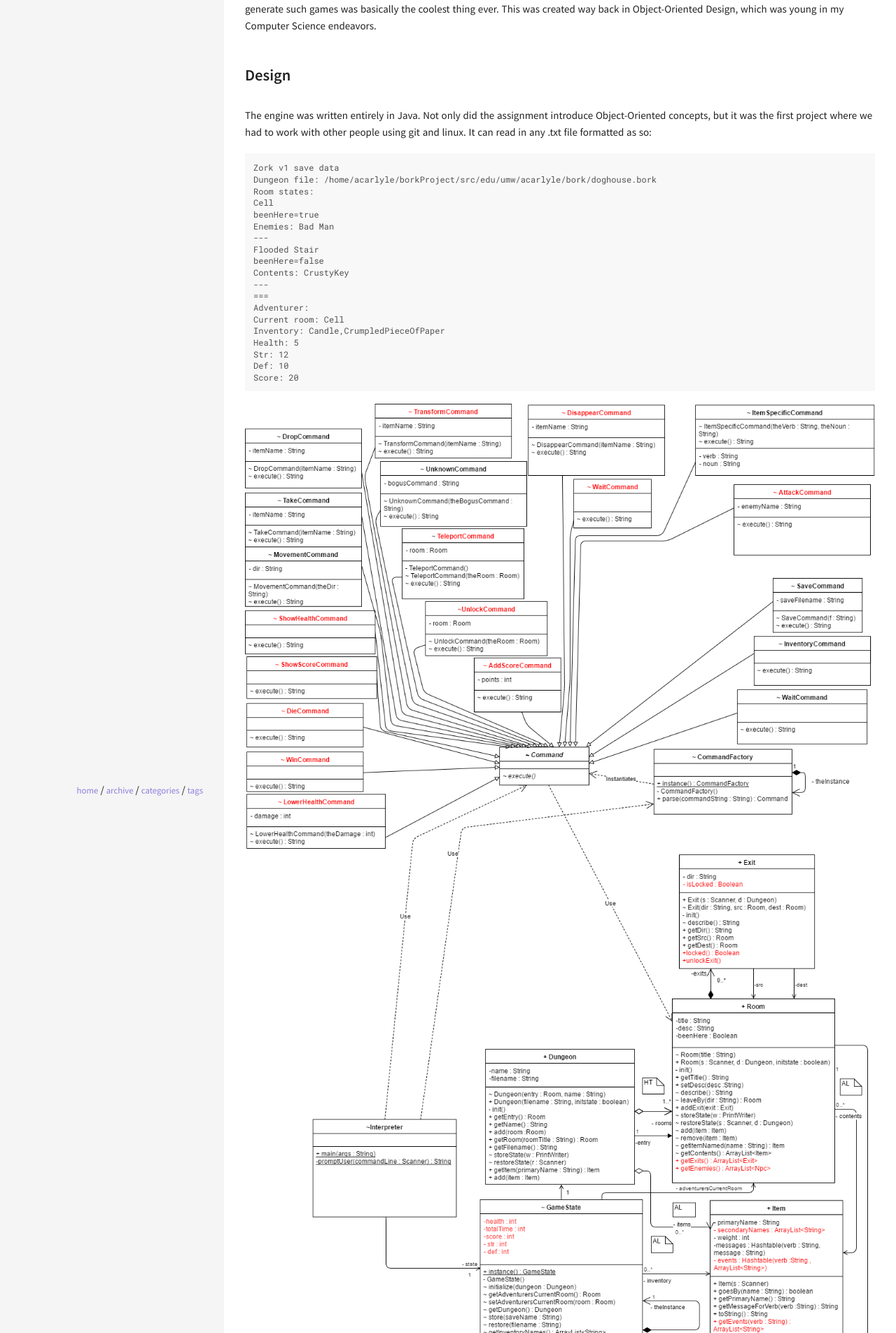
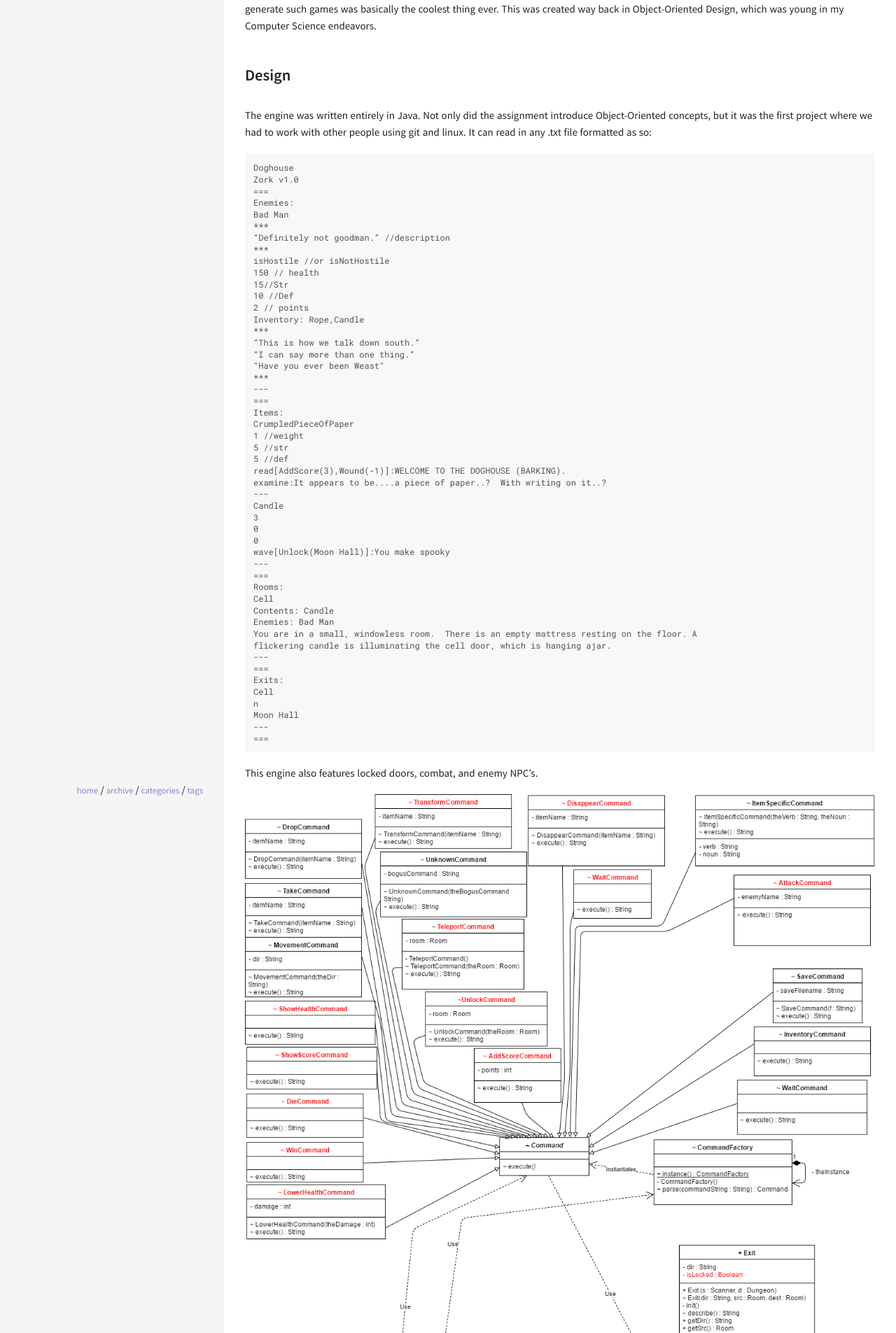
Before and after one commit to acarlyle/acarlyle.github.io, a Jekyll site: the page built from _posts/2017-04-27-enter-bork.md, in a window 1280 px wide. Shown: the part 954-2859 px from the top of the page at 70% size. Built offline with Jekyll 4.4.1, drawn with Linux system fonts in a browser that asks for light colours.

Commit message:
Updated 2017-04-27-enter-bork.md

```diff
--- a/_posts/2017-04-27-enter-bork.md
+++ b/_posts/2017-04-27-enter-bork.md
@@ -17,24 +17,57 @@ One of my favorite projects I made while at Mary Wash was bork.  I love ye old t
 
 The engine was written entirely in Java.  Not only did the assignment introduce Object-Oriented concepts, but it was the first project where we had to work with other people using git and linux.  It can read in any .txt file formatted as so:
 
-	Zork v1 save data
-	Dungeon file: /home/acarlyle/borkProject/src/edu/umw/acarlyle/bork/doghouse.bork
-	Room states:
-	Cell
-	beenHere=true
-	Enemies: Bad Man
-	---
-	Flooded Stair
-	beenHere=false
-	Contents: CrustyKey
-	---
-	===
-	Adventurer:
-	Current room: Cell
-	Inventory: Candle,CrumpledPieceOfPaper
-	Health: 5
-	Str: 12
-	Def: 10
-	Score: 20
+    Doghouse
+    Zork v1.0
+    ===
+    Enemies:
+    Bad Man
+    ***
+    “Definitely not goodman.” //description
+    ***
+    isHostile //or isNotHostile
+    150 // health
+    15//Str
+    10 //Def
+    2 // points
+    Inventory: Rope,Candle
+    ***
+    “This is how we talk down south.”
+    “I can say more than one thing.”
+    "Have you ever been Weast"
+    ***
+    ---
+    ===
+    Items:
+    CrumpledPieceOfPaper
+    1 //weight
+    5 //str
+    5 //def
+    read[AddScore(3),Wound(-1)]:WELCOME TO THE DOGHOUSE (BARKING).
+    examine:It appears to be....a piece of paper..?  With writing on it..?
+    ---
+    Candle
+    3
+    0
+    0
+    wave[Unlock(Moon Hall)]:You make spooky
+    ---
+    ===
+    Rooms:
+    Cell
+    Contents: Candle
+    Enemies: Bad Man
+    You are in a small, windowless room.  There is an empty mattress resting on the floor. A
+    flickering candle is illuminating the cell door, which is hanging ajar.
+    ---
+    ===
+    Exits:
+    Cell
+    n
+    Moon Hall
+    ---
+    ===
+
+This engine also features locked doors, combat, and enemy NPC's.
 
 ![zorkclassdiagram.png]({{site.baseurl}}/img/zorkclassdiagram.png)
```
